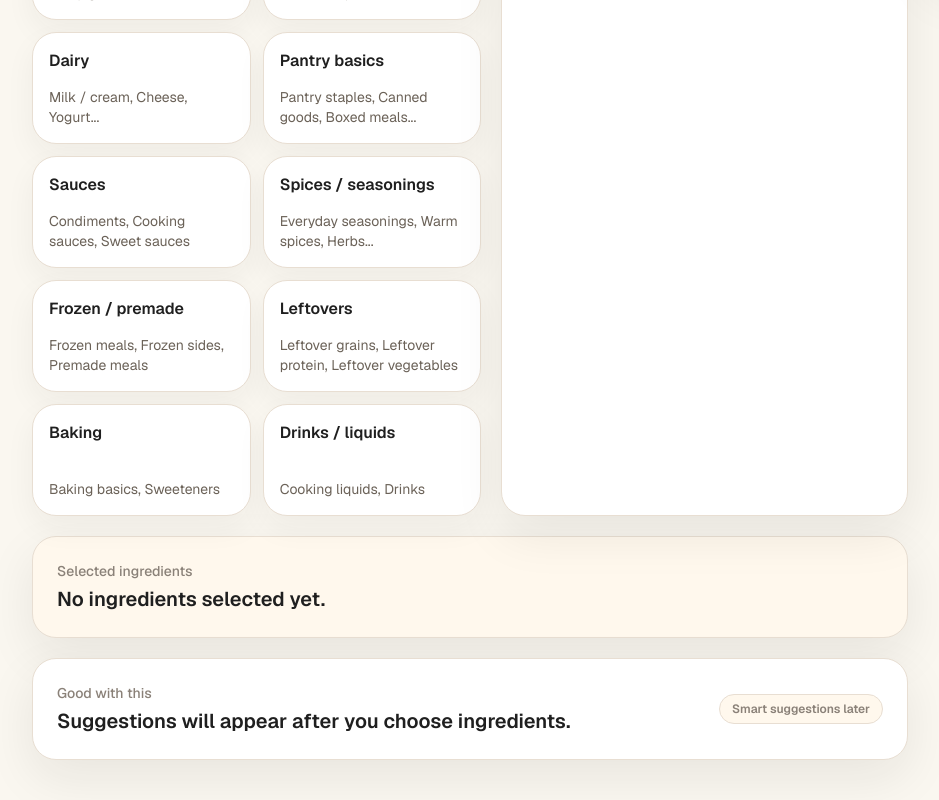
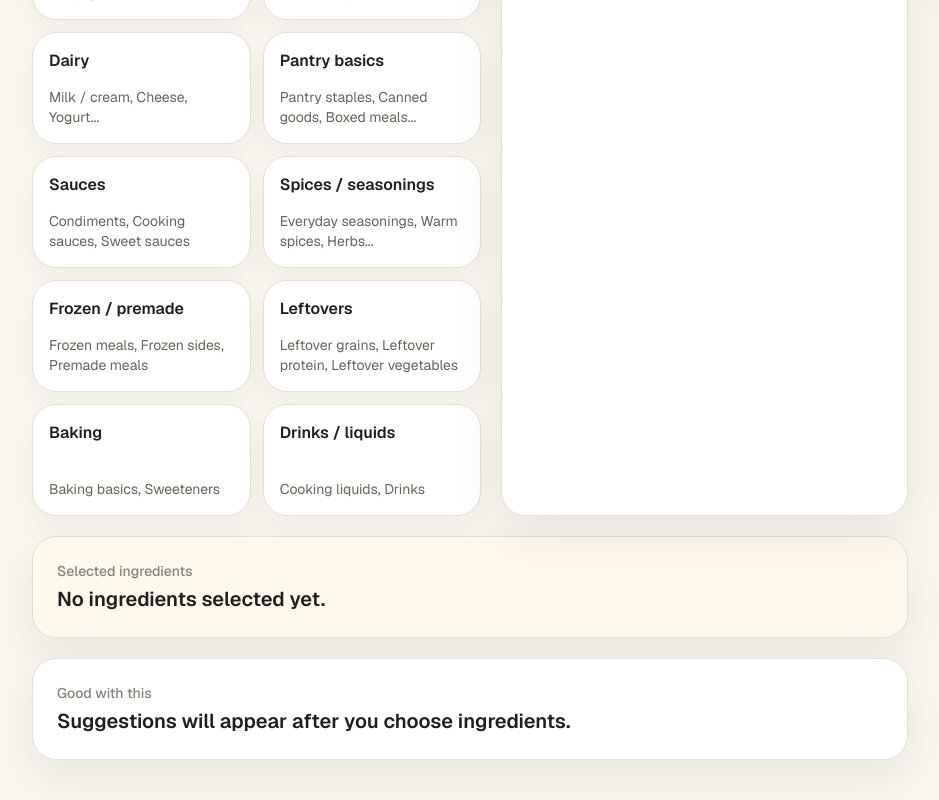
Before and after one commit to thejosht/scraps, a Next.js app: page /cook/ingredients in a window 1280 px wide. Shown: the part 770-1570 px from the top of the page, without its empty margins (0-939 px from the left). Built offline with nearby package versions, Linux system fonts and the light colour scheme.

Commit message:
Add ingredient smart suggestions

```diff
--- a/src/app/cook/ingredients/IngredientSelectionShell.tsx
+++ b/src/app/cook/ingredients/IngredientSelectionShell.tsx
@@ -33,6 +33,8 @@ type CustomIngredient = {
   isCustom: true;
   name: string;
 };
+
+type KnownSelectableIngredient = IngredientSubgroup | SpecificIngredient;
 
 function getPreviewText(
   parentId: IngredientId,
@@ -131,6 +133,64 @@ function slugifyCustomIngredient(name: string) {
 
 function getCleanCustomName(name: string) {
   return name.trim().replace(/\s+/g, " ");
+}
+
+function getSuggestedIngredients({
+  ingredientsById,
+  selectedIngredientIds,
+  selectedIngredients,
+}: {
+  ingredientsById: Map<IngredientId, KnownSelectableIngredient>;
+  selectedIngredientIds: IngredientId[];
+  selectedIngredients: KnownSelectableIngredient[];
+}) {
+  const selectedIds = new Set(selectedIngredientIds);
+  const suggestions = new Map<
+    IngredientId,
+    {
+      firstSeenIndex: number;
+      ingredient: KnownSelectableIngredient;
+      score: number;
+    }
+  >();
+
+  selectedIngredients.forEach((selectedIngredient, selectedIndex) => {
+    selectedIngredient.commonPairings.forEach((pairingId, pairingIndex) => {
+      if (selectedIds.has(pairingId)) {
+        return;
+      }
+
+      const ingredient = ingredientsById.get(pairingId);
+
+      if (!ingredient) {
+        return;
+      }
+
+      const existingSuggestion = suggestions.get(pairingId);
+
+      if (existingSuggestion) {
+        suggestions.set(pairingId, {
+          ...existingSuggestion,
+          score: existingSuggestion.score + 1,
+        });
+        return;
+      }
+
+      suggestions.set(pairingId, {
+        firstSeenIndex: selectedIndex * 100 + pairingIndex,
+        ingredient,
+        score: 1,
+      });
+    });
+  });
+
+  return Array.from(suggestions.values())
+    .sort(
+      (first, second) =>
+        second.score - first.score || first.firstSeenIndex - second.firstSeenIndex,
+    )
+    .map((suggestion) => suggestion.ingredient)
+    .slice(0, 10);
 }
 
 function buildVibeHref({
@@ -245,14 +305,33 @@ export function IngredientSelectionShell({
         : [],
     [activeSubgroupId, specificIngredients],
   );
+  const knownIngredientsById = useMemo(
+    () =>
+      new Map<IngredientId, KnownSelectableIngredient>(
+        [...subgroups, ...specificIngredients].map((ingredient) => [
+          ingredient.id,
+          ingredient,
+        ]),
+      ),
+    [specificIngredients, subgroups],
+  );
   const selectedIngredients = useMemo(
     () =>
       selectedIngredientIds
-        .map((ingredientId) =>
-          specificIngredients.find((ingredient) => ingredient.id === ingredientId),
-        )
-        .filter((ingredient): ingredient is SpecificIngredient => Boolean(ingredient)),
-    [selectedIngredientIds, specificIngredients],
+        .map((ingredientId) => knownIngredientsById.get(ingredientId))
+        .filter((ingredient): ingredient is KnownSelectableIngredient =>
+          Boolean(ingredient),
+        ),
+    [knownIngredientsById, selectedIngredientIds],
+  );
+  const suggestedIngredients = useMemo(
+    () =>
+      getSuggestedIngredients({
+        ingredientsById: knownIngredientsById,
+        selectedIngredientIds,
+        selectedIngredients,
+      }),
+    [knownIngredientsById, selectedIngredientIds, selectedIngredients],
   );
   const selectedItems = [
     ...selectedIngredients.map((ingredient) => ({
@@ -778,18 +857,43 @@ export function IngredientSelectionShell({
         </SurfaceCard>
 
         <SurfaceCard className="p-5">
-          <div className="flex flex-col gap-4 sm:flex-row sm:items-center sm:justify-between">
+          <div className="flex flex-col gap-4">
+            <div className="flex flex-col gap-2 sm:flex-row sm:items-end sm:justify-between">
               <div>
                 <p className="text-sm font-medium text-text-muted">
                   Good with this
                 </p>
                 <h2 className="mt-1 text-xl font-semibold text-text-primary">
-                Suggestions will appear after you choose ingredients.
+                  {suggestedIngredients.length > 0
+                    ? "Quick add-ons based on what you picked."
+                    : "Suggestions will appear after you choose ingredients."}
                 </h2>
               </div>
+              {suggestedIngredients.length > 0 ? (
                 <span className="rounded-full border border-border bg-surface-warm px-3 py-1.5 text-xs font-semibold text-text-muted">
-              Smart suggestions later
+                  Structured pairings
                 </span>
+              ) : null}
+            </div>
+
+            {suggestedIngredients.length > 0 ? (
+              <div className="-mx-1 flex gap-2.5 overflow-x-auto px-1 pb-1 sm:mx-0 sm:flex-wrap sm:overflow-visible sm:px-0 sm:pb-0">
+                {suggestedIngredients.map((ingredient) => (
+                  <IngredientBubble
+                    categoryLabel={ingredient.subcategory ?? ingredient.category}
+                    helperText={
+                      ingredient.specificity === "subgroup"
+                        ? "Subgroup"
+                        : ingredient.storageType
+                    }
+                    key={ingredient.id}
+                    label={ingredient.name}
+                    onClick={() => toggleIngredient(ingredient.id)}
+                    selected={selectedIngredientIds.includes(ingredient.id)}
+                  />
+                ))}
+              </div>
+            ) : null}
           </div>
         </SurfaceCard>
       </div>
```
Lines whose indentation alone changed are shown as unchanged.
